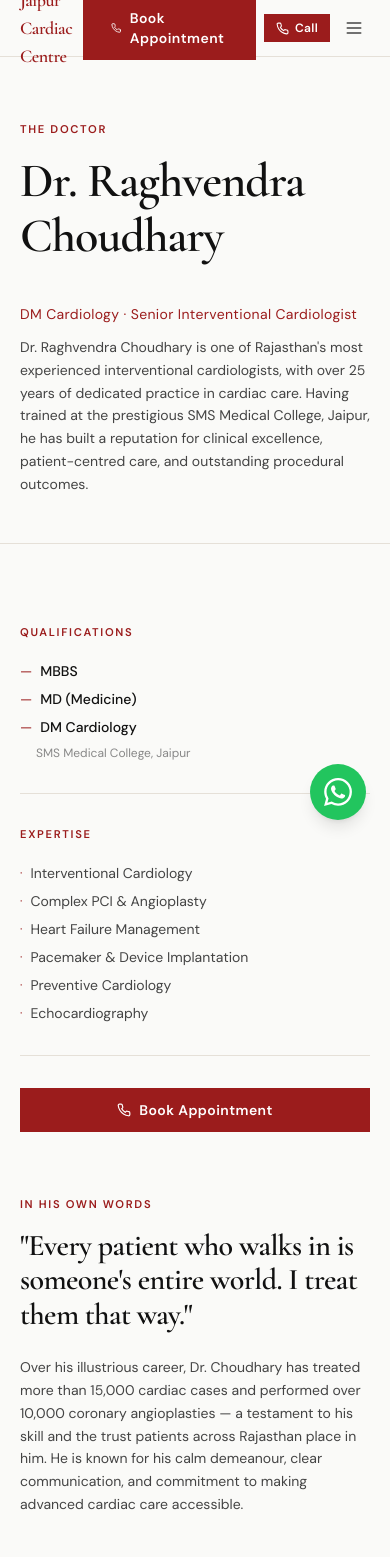
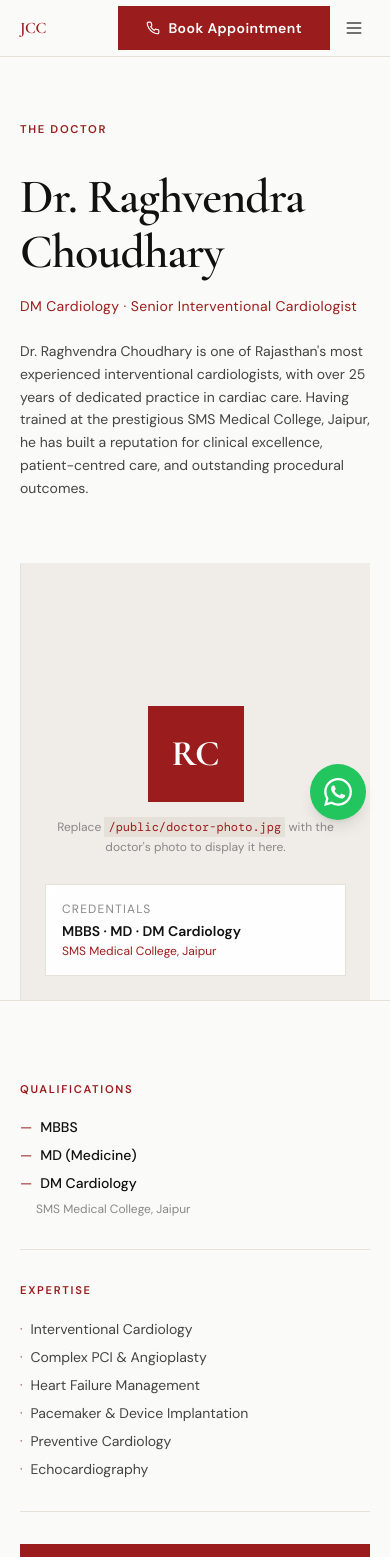
Before and after one commit to an1ruddh/jcc, a Next.js app: page /about in a window 390 px wide. Shown: the top 1557 px of the page. Built offline with nearby package versions, Linux system fonts and the light colour scheme.

Commit message:
fixed timlines and mobile

```diff
--- a/app/about/page.tsx
+++ b/app/about/page.tsx
@@ -1,27 +1,73 @@
 import type { Metadata } from "next";
-import Link from "next/link";
-import { Phone, ArrowRight } from "lucide-react";
+import Image from "next/image";
+import { Phone } from "lucide-react";
 import { doctorProfile, siteConfig } from "@/lib/data";
 
 export const metadata: Metadata = {
   title: "Dr. Raghvendra Choudhary – DM Cardiology | About",
-  description: "Dr. Raghvendra Choudhary — DM Cardiology, SMS Medical College. 25+ years, 15,000+ cases, 10,000+ angioplasties. Rajasthan's top interventional cardiologist.",
+  description: "Dr. Raghvendra Choudhary — DM Cardiology, SMS Medical College. 15+ years, 15,000+ cases, 8,000+ angioplasties. Rajasthan's top interventional cardiologist.",
   alternates: { canonical: "https://jaipurcardiaccentre.com/about" },
 };
 
 export default function AboutPage() {
   return (
     <div className="bg-bone">
-      {/* Header */}
-      <section className="section-container pt-16 pb-12 border-b border-bone-border">
-        <p className="section-label mb-4">The Doctor</p>
-        <div className="grid lg:grid-cols-2 gap-10 items-end">
-          <h1 className="display-heading text-5xl md:text-6xl">
-            Dr. Raghvendra<br />Choudhary
-          </h1>
-          <div>
-            <p className="text-crimson tracking-wide text-sm mb-3">DM Cardiology · Senior Interventional Cardiologist</p>
-            <p className="text-ink-soft text-sm leading-relaxed">{doctorProfile.bio}</p>
+
+      {/* Hero — doctor photo + name */}
+      <section className="section-container pt-16 pb-0 border-b border-bone-border">
+        <p className="section-label mb-8">The Doctor</p>
+        <div className="grid lg:grid-cols-2 gap-0 items-end">
+
+          {/* Left — name + bio */}
+          <div className="pb-16 lg:pr-16">
+            <h1 className="display-heading text-5xl md:text-6xl mb-4">
+              Dr. Raghvendra<br />Choudhary
+            </h1>
+            <p className="text-crimson text-sm tracking-wide mb-6">
+              DM Cardiology · Senior Interventional Cardiologist
+            </p>
+            <p className="text-ink-soft text-sm leading-relaxed max-w-md">
+              {doctorProfile.bio}
+            </p>
+          </div>
+
+          {/* Right — doctor photo */}
+          <div className="relative border-l border-bone-border">
+            {/*
+              PHOTO PLACEMENT:
+              Replace /doctor-photo.jpg with your uploaded image.
+              Recommended: portrait photo, min 600×750px, ideally on white/light background.
+              Place the file at: public/doctor-photo.jpg
+            */}
+            <div className="relative w-full aspect-[4/5] bg-bone-dark overflow-hidden">
+              {/* Placeholder shown until real photo is added */}
+              <div className="absolute inset-0 flex flex-col items-center justify-center gap-4 text-center px-8">
+                <div className="w-24 h-24 bg-crimson flex items-center justify-center">
+                  <span className="font-display text-4xl font-bold text-white">RC</span>
+                </div>
+                <p className="text-xs text-ink-muted leading-relaxed max-w-xs">
+                  Replace <code className="bg-bone-border px-1 py-0.5 text-crimson">/public/doctor-photo.jpg</code> with the doctor's photo to display it here.
+                </p>
+              </div>
+
+              {/* Uncomment this once you add the photo: */}
+              {/*
+              <Image
+                src="/doctor-photo.jpg"
+                alt="Dr. Raghvendra Choudhary — Senior Interventional Cardiologist, Jaipur"
+                fill
+                className="object-cover object-top"
+                priority
+              />
+              */}
+            </div>
+
+            {/* Credential badge overlaid on photo */}
+            <div className="absolute bottom-6 left-6 right-6 bg-white/95 backdrop-blur-sm border border-bone-border p-4">
+              <div className="text-xs text-ink-muted tracking-widest uppercase mb-1">Credentials</div>
+              <div className="font-semibold text-ink text-sm">MBBS · MD · DM Cardiology</div>
+              <div className="text-xs text-crimson mt-0.5">SMS Medical College, Jaipur</div>
+            </div>
           </div>
         </div>
       </section>
@@ -29,6 +75,7 @@ export default function AboutPage() {
       {/* Bio + credentials */}
       <section className="section-container section-py">
         <div className="grid lg:grid-cols-3 gap-16">
+
           {/* Credentials sidebar */}
           <div className="space-y-8">
             <div>
--- a/app/contact/layout.tsx
+++ b/app/contact/layout.tsx
@@ -3,7 +3,7 @@ import type { Metadata } from "next";
 export const metadata: Metadata = {
   title: "Contact & Book Appointment | Jaipur Cardiac Centre",
   description:
-    "Book an appointment with Dr. Raghvendra Choudhary. Call +91 8107667788. Visit us at 52 Janak Marg, Hanuman Nagar Extension, Khatipura, Jaipur 302012.",
+    "Book an appointment with Dr. Raghvendra Choudhary. Call +91 8107667788. Visit us at 52 Janak Marg, Hanuman Nagar Extension, Jaipur 302012.",
   alternates: { canonical: "https://jaipurcardiaccentre.com/contact" },
 };
 
--- a/app/contact/page.tsx
+++ b/app/contact/page.tsx
@@ -187,7 +187,7 @@ export default function ContactPage() {
               <div className="font-semibold text-sm text-ink">Find Us</div>
               <div className="text-xs text-ink-muted mt-0.5">{siteConfig.address}</div>
             </div>
-            <a href="https://maps.google.com/?q=52+Janak+Marg+Hanuman+Nagar+Extension+Jaipur+Rajasthan+302012"
+            <a href="https://maps.google.com/?q=52+Janak+Marg+Hanuman+Nagar+Extension+Khatipura+Jaipur+Rajasthan+302012"
               target="_blank" rel="noopener noreferrer"
               className="text-xs text-crimson hover:underline">Open in Maps →</a>
           </div>
--- a/app/globals.css
+++ b/app/globals.css
@@ -21,6 +21,12 @@
     font-feature-settings: "kern" 1, "liga" 1;
   }
 
+  /* Strip all link underlines — Tailwind preflight doesn't do this */
+  a {
+    text-decoration: none;
+    color: inherit;
+  }
+
   ::selection {
     background: #9B1C1C;
     color: white;
@@ -35,7 +41,6 @@
     @apply py-20 md:py-28;
   }
 
-  /* Ruled line — the signature detail */
   .ruled {
     border-top: 1px solid #E5E0D8;
   }
@@ -51,6 +56,7 @@
     letter-spacing: 0.03em;
     padding: 0.75rem 1.75rem;
     transition: background 0.2s;
+    text-decoration: none;
   }
   .btn-primary:hover { background: var(--crimson-deep); }
 
@@ -66,13 +72,13 @@
     padding: 0.75rem 1.75rem;
     transition: all 0.2s;
     background: transparent;
+    text-decoration: none;
   }
   .btn-ghost:hover {
     border-color: var(--crimson);
     color: var(--crimson);
   }
 
-  /* Number as art */
   .stat-number {
     font-family: 'Cormorant Garamond', Georgia, serif;
     font-weight: 700;
--- a/app/layout.tsx
+++ b/app/layout.tsx
@@ -11,7 +11,7 @@ export const metadata: Metadata = {
     default: `${siteConfig.name} | Dr. Raghvendra Choudhary – Cardiologist Jaipur`,
     template: `%s | ${siteConfig.name}`,
   },
-  description: "Best cardiologist in Jaipur. Dr. Raghvendra Choudhary – DM Cardiology, 25+ years, 15,000+ cardiac cases, 10,000+ angioplasties. Book: +91 8107667788.",
+  description: "Best cardiologist in Jaipur. Dr. Raghvendra Choudhary – DM Cardiology, 15+ years, 15,000+ cardiac cases, 8,000+ angioplasties. Book: +91 8107667788.",
   keywords: ["cardiologist jaipur", "best cardiologist jaipur", "Dr Raghvendra Choudhary", "heart doctor jaipur", "angioplasty jaipur", "cardiac centre jaipur", "heart specialist rajasthan"],
   authors: [{ name: "Dr. Raghvendra Choudhary" }],
   openGraph: {
@@ -19,7 +19,7 @@ export const metadata: Metadata = {
     url: "https://jaipurcardiaccentre.com",
     siteName: siteConfig.name,
     title: "Jaipur Cardiac Centre | Dr. Raghvendra Choudhary",
-    description: "DM Cardiology specialist with 25+ years experience and 10,000+ successful angioplasties.",
+    description: "DM Cardiology specialist with 15+ years experience and 8,000+ successful angioplasties.",
     images: [{ url: "/og-image.jpg", width: 1200, height: 630 }],
   },
   robots: { index: true, follow: true },
--- a/app/page.tsx
+++ b/app/page.tsx
@@ -5,7 +5,7 @@ import { siteConfig, services, testimonials } from "@/lib/data";
 
 export const metadata: Metadata = {
   title: "Best Cardiologist in Jaipur | Dr. Raghvendra Choudhary",
-  description: "Jaipur Cardiac Centre — Dr. Raghvendra Choudhary, DM Cardiology with 25+ years experience & 10,000+ angioplasties. Book appointment: +91 8107667788.",
+  description: "Jaipur Cardiac Centre — Dr. Raghvendra Choudhary, DM Cardiology with 15+ years experience & 8,000+  angioplasties. Book appointment: +91 8107667788.",
   alternates: { canonical: "https://jaipurcardiaccentre.com" },
 };
 
@@ -28,7 +28,7 @@ export default function HomePage() {
             </h1>
             <p className="text-ink-soft leading-relaxed max-w-md mb-10 text-base">
               Dr. Raghvendra Choudhary has spent 25 years making the decision
-              that saves lives. DM Cardiology. 10,000+ angioplasties.
+              that saves lives. DM Cardiology. 8,000+ angioplasties.
               The most trusted cardiac name in Rajasthan.
             </p>
             <div className="flex flex-wrap gap-3">
@@ -75,8 +75,8 @@ export default function HomePage() {
           <div className="lg:col-span-1">
             <p className="section-label mb-6">The Doctor</p>
             {/* Avatar monogram — oversized, intentional */}
-            <div className="w-24 h-24 bg-crimson flex items-center justify-center mb-6">
-              <span className="font-display text-4xl font-bold text-white">RC</span>
+            <div className="w-28 h-36 bg-bone-dark border border-bone-border mb-6 relative overflow-hidden flex items-center justify-center">
+              <span className="font-display text-3xl font-bold text-crimson/30">RC</span> {/* Replace with: <Image src="/doctor-photo.jpg" alt="Dr. Raghvendra Choudhary" fill className="object-cover object-top" /> */}
             </div>
             <h2 className="display-heading text-3xl mb-1">Dr. Raghvendra<br />Choudhary</h2>
             <p className="text-crimson text-sm tracking-wide mb-6">DM Cardiology · SMS Medical College</p>
--- a/components/Footer.tsx
+++ b/components/Footer.tsx
@@ -14,7 +14,7 @@ export function Footer() {
             </div>
             <div className="text-xs text-white/50 mb-5 tracking-wide">Dr. Raghvendra Choudhary</div>
             <p className="text-sm text-white/60 leading-relaxed">
-              25+ years of trusted cardiac care. 15,000+ cases. 10,000+ angioplasties.
+              15+ years of trusted cardiac care. 15,000+ cases. 8000+ angioplasties.
               Rajasthan's most experienced interventional cardiologist.
             </p>
           </div>
--- a/components/Navbar.tsx
+++ b/components/Navbar.tsx
@@ -18,44 +18,42 @@ export function Navbar() {
 
   return (
     <header className="sticky top-0 z-50 bg-bone border-b border-bone-border">
-      <nav className="section-container flex items-center justify-between h-14 md:h-16">
-        {/* Wordmark */}
-        <Link href="/" className="flex flex-col leading-none">
-          <span className="font-display text-lg md:text-xl font-semibold tracking-tight text-crimson">
-            Jaipur Cardiac Centre
+      <nav className="section-container flex items-center justify-between h-14">
+
+        {/* Wordmark — shrinks gracefully */}
+        <Link href="/" className="flex flex-col leading-none shrink-0">
+          <span className="font-display font-semibold tracking-tight text-crimson text-base sm:text-lg">
+            JCC
+            <span className="hidden sm:inline"> — Jaipur Cardiac Centre</span>
           </span>
-          <span className="text-xs text-ink-muted tracking-wide hidden sm:block">
+          <span className="text-xs text-ink-muted tracking-wide hidden md:block">
             Dr. Raghvendra Choudhary · DM Cardiology
           </span>
         </Link>
 
-        {/* Desktop nav — centred */}
-        <ul className="hidden lg:flex items-center gap-7">
+        {/* Desktop nav */}
+        <ul className="hidden lg:flex items-center gap-7 flex-1 justify-center">
           {navLinks.map((l) => (
             <li key={l.href}>
               <Link href={l.href}
-                className="text-sm text-ink-soft hover:text-crimson transition-colors tracking-wide">
+                className="text-sm text-ink-soft hover:text-crimson transition-colors tracking-wide whitespace-nowrap">
                 {l.label}
               </Link>
             </li>
           ))}
         </ul>
 
-        {/* Actions */}
-        <div className="flex items-center gap-2">
+        {/* Right side actions */}
+        <div className="flex items-center gap-2 ml-4">
+          {/* Desktop: full button */}
           <a href={`tel:${siteConfig.phone1}`}
-            className="hidden lg:inline-flex items-center gap-2 btn-primary text-sm">
+            className="hidden lg:inline-flex items-center gap-2 btn-primary text-sm whitespace-nowrap">
             <Phone size={14} /> Book Appointment
           </a>
 
-          {/* Mobile: icon call */}
-          <a href={`tel:${siteConfig.phone1}`}
-            className="lg:hidden flex items-center gap-1.5 bg-crimson text-white text-xs font-semibold px-3 py-1.5 tracking-wide">
-            <Phone size={13} /> Call
-          </a>
-
-          <button onClick={() => setOpen(!open)}
-            className="lg:hidden p-1.5 text-ink-soft hover:text-crimson transition-colors">
+          {/* Hamburger */}
+          <button onClick={() => setOpen(!open)} aria-label="Toggle menu"
+            className="lg:hidden p-1.5 text-ink-soft hover:text-crimson transition-colors shrink-0">
             {open ? <X size={20} /> : <Menu size={20} />}
           </button>
         </div>
@@ -67,7 +65,7 @@ export function Navbar() {
           <div className="section-container py-2 pb-5">
             {navLinks.map((l) => (
               <Link key={l.href} href={l.href} onClick={() => setOpen(false)}
-                className="flex py-3 text-sm text-ink-soft border-b border-bone-border last:border-0 hover:text-crimson transition-colors tracking-wide">
+                className="flex py-3 text-sm text-ink-soft hover:text-crimson transition-colors">
                 {l.label}
               </Link>
             ))}
--- a/lib/data.ts
+++ b/lib/data.ts
@@ -3,7 +3,7 @@ export const siteConfig = {
   doctor: "Dr. Raghvendra Choudhary",
   tagline: "Expert Cardiac Care You Can Trust",
   description:
-    "Jaipur's leading cardiologist with 25+ years of experience, 15,000+ cardiac cases, and 10,000+ successful angioplasties. DM Cardiology from SMS Medical College.",
+    "Jaipur's leading cardiologist with 15+ years of experience, 15,000+ cardiac cases, and 8,000+ successful angioplasties. DM Cardiology from SMS Medical College.",
   phone1: "+91 8107667788",
   phone2: "+91 9414262690",
   email: "drraghven10@gmail.com",
@@ -14,10 +14,10 @@ export const siteConfig = {
     sunday: "10:00 AM – 2:00 PM (Emergency Only)",
   },
   stats: [
-    { value: "25+", label: "Years Experience" },
+    { value: "15+", label: "Years Experience" },
     { value: "15,000+", label: "Cardiac Cases" },
-    { value: "10,000+", label: "Angioplasties" },
-    { value: "98%", label: "Success Rate" },
+    { value: "8,000+ ", label: "Angioplasties" },
+    { value: "99%", label: "Success Rate" },
   ],
   social: {
     whatsapp: "918107667788",
@@ -31,9 +31,9 @@ export const services = [
     title: "Coronary Angioplasty (PCI)",
     shortDesc: "Advanced balloon & stent procedures to open blocked arteries.",
     description:
-      "Percutaneous Coronary Intervention (PCI) is a minimally invasive procedure to treat narrowed or blocked coronary arteries. Dr. Choudhary has performed 10,000+ successful angioplasties using latest drug-eluting stents.",
+      "Percutaneous Coronary Intervention (PCI) is a minimally invasive procedure to treat narrowed or blocked coronary arteries. Dr. Choudhary has performed 8,000+ successful angioplasties using latest drug-eluting stents.",
     price: "Contact for Pricing",
-    badge: "10,000+ Done",
+    badge: "8,000+ Done",
   },
   {
     id: "coronary-angiography",
@@ -228,10 +228,10 @@ export const doctorProfile = {
   title: "Senior Interventional Cardiologist",
   qualifications: ["MBBS", "MD (Medicine)", "DM Cardiology"],
   institution: "SMS Medical College, Jaipur",
-  experience: "25+ Years",
+  experience: "15+ years",
   bio: "Dr. Raghvendra Choudhary is one of Rajasthan's most experienced interventional cardiologists, with over 25 years of dedicated practice in cardiac care. Having trained at the prestigious SMS Medical College, Jaipur, he has built a reputation for clinical excellence, patient-centred care, and outstanding procedural outcomes.",
   bio2:
-    "Over his illustrious career, Dr. Choudhary has treated more than 15,000 cardiac cases and performed over 10,000 coronary angioplasties — a testament to his skill and the trust patients across Rajasthan place in him. He is known for his calm demeanour, clear communication, and commitment to making advanced cardiac care accessible.",
+    "Over his illustrious career, Dr. Choudhary has treated more than 15,000 cardiac cases and performed over 8,000 coronary angioplasties — a testament to his skill and the trust patients across Rajasthan place in him. He is known for his calm demeanour, clear communication, and commitment to making advanced cardiac care accessible.",
   expertise: [
     "Interventional Cardiology",
     "Complex PCI & Angioplasty",
@@ -241,19 +241,18 @@ export const doctorProfile = {
     "Echocardiography",
   ],
   achievements: [
-    "10,000+ Coronary Angioplasties Performed",
-    "25+ Years of Continuous Practice",
+    "8,000+ Coronary Angioplasties Performed",
+    "15+ years of Continuous Practice",
     "DM Cardiology – SMS Medical College",
     "15,000+ Cardiac Cases Managed",
     "Pioneer of Advanced PCI in Rajasthan",
   ],
   timeline: [
-    { year: "1999", event: "MBBS – SMS Medical College, Jaipur" },
+    { year: "1997", event: "MBBS – SMS Medical College, Jaipur" },
     { year: "2002", event: "MD Medicine – SMS Medical College, Jaipur" },
-    { year: "2005", event: "DM Cardiology – SMS Medical College, Jaipur" },
-    { year: "2005", event: "Founded Jaipur Cardiac Centre" },
-    { year: "2010", event: "Reached 5,000 Angioplasty Milestone" },
-    { year: "2018", event: "10,000+ Cardiac Cases Treated" },
-    { year: "2023", event: "10,000+ Angioplasties Milestone" },
+    { year: "2013", event: "DM Cardiology – SMS Medical College, Jaipur" },
+    { year: "2015", event: "Founded Jaipur Cardiac Centre" },
+    { year: "2018", event: "8,000+ Cardiac Cases Treated" },
+    { year: "2023", event: "8,000+ Angioplasties Milestone" },
   ],
 };
```
